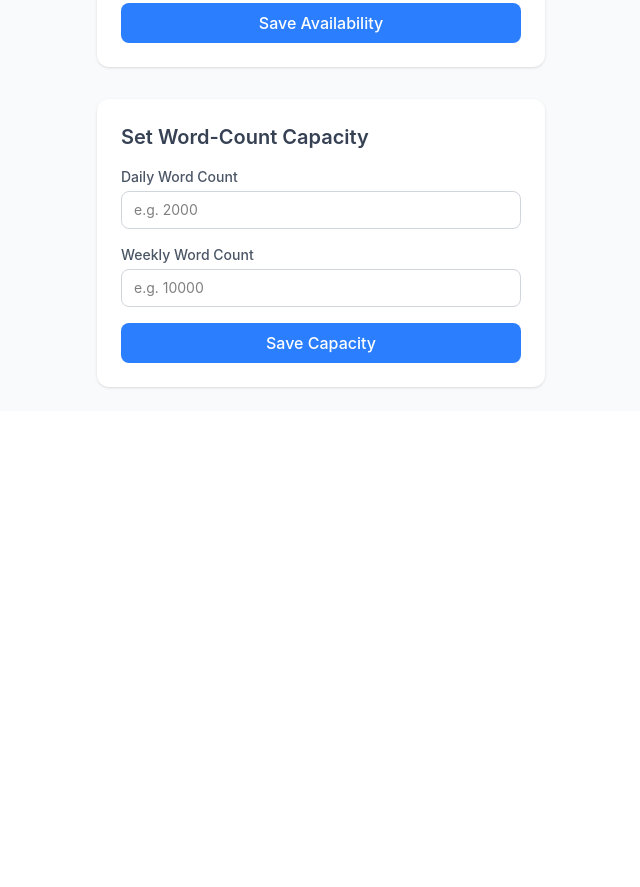
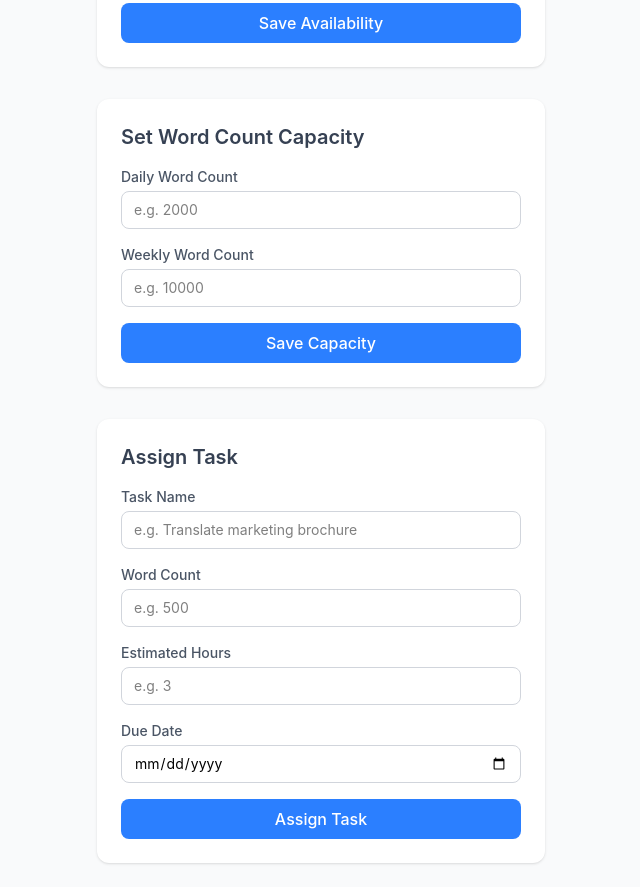
Before and after one commit to prijosimo/locflex, a React (Vite) app in the folder frontend/: page / in a window 1280 px wide. Shown: the part 740-1627 px from the top of the page, without its empty margins (319-959 px from the left). Before the commit the page ends 1151 px from the top, so only its background shows below. Built offline with nearby package versions, Linux system fonts and the light colour scheme; no server answers.

Commit message:
[FR-004] Addes AssignmentForm component. Frontend complete

```diff
--- a/frontend/src/App.jsx
+++ b/frontend/src/App.jsx
@@ -1,6 +1,7 @@
 import { useState } from "react";
 import AvailabilityForm from "./components/AvailabilityForm";
 import CapacityForm from "./components/CapacityForm";
+import AssignmentForm from "./components/AssignmentForm";
 import Dashboard from "./components/Dashboard";
 
 function App() {
@@ -17,6 +18,7 @@ function App() {
       {/* Forms to log new data */}
       <AvailabilityForm onEntryAdded={() => setRefresh((r) => r + 1)} />
       <CapacityForm onCapacitySaved={() => setRefresh((r) => r + 1)} />
+      <AssignmentForm onAssignmentAdded={() => setRefresh((r) => r + 1)} />
     </div>
   );
 }
--- /dev/null
+++ b/frontend/src/components/AssignmentForm.jsx
@@ -0,0 +1,121 @@
+import { useState } from "react";
+
+// Form component that lets a user assign a task and log the  word count
+function AssignmentForm({ onAssignmentAdded }) {
+    const [taskName, setTaskName] = useState("");
+    const [wordCount, setWordCount] = useState("");
+    const [estimatedHours, setEstimatedHours] = useState("");
+    const [dueDate, setDueDate] = useState("");
+    const [message, setMessage] = useState("");
+
+// Form submission: sends assignment data to the backend API
+const handleSubmit = async (e) => {
+    e.preventDefault();
+
+    try {
+        const response = await fetch("http://localhost:5000/api/assignments", {
+            method: "POST",
+            headers: { "Content-Type": "application/json" },
+            body: JSON.stringify({
+                user_id: 1,
+                task_name: taskName,
+                word_count: parseInt(wordCount),
+                estimated_hours: parseFloat(estimatedHours),
+                due_date: dueDate,
+            }),
+        });
+
+        if (response.ok) {
+            setMessage("Task assigned successfully!");
+            setTaskName("");
+            setWordCount("");
+            setEstimatedHours("");
+            setDueDate("");
+            if (onAssignmentAdded) onAssignmentAdded();
+        } else {
+            setMessage("Error assigning task. Please try again.");
+        }
+    } catch (err) {
+        setMessage("Could not connect to the server.");
+    }
+    };
+
+return (
+    <div className="bg-white rounded-xl shadow p-6 w-full max-w-md">
+        <h2 className="text-xl font-semibold text-gray-700 mb-4">
+            Assign Task
+        </h2>
+
+        <form onSubmit={handleSubmit} className="space-y-4">
+            <div>
+                <label className="block text-sm font-medium text-gray-600 mb-1">
+                    Task Name
+                </label>
+                <input
+                    type="text"
+                    value={taskName}
+                    onChange={(e) => setTaskName(e.target.value)}
+                    required
+                    placeholder="e.g. Translate marketing brochure"
+                    className="w-full border border-gray-300 rounded-lg px-3 py-2 text-sm focus:outline-none focus:ring-2 focus:ring-blue-400"
+                />
+            </div>
+
+            <div>
+                <label className="block text-sm font-medium text-gray-600 mb-1">
+                    Word Count
+                </label>
+                <input
+                    type="number"
+                    value={wordCount}
+                    onChange={(e) => setWordCount(e.target.value)}
+                    required
+                    min="0"
+                    placeholder="e.g. 500"
+                    className="w-full border border-gray-300 rounded-lg px-3 py-2 text-sm focus:outline-none focus:ring-2 focus:ring-blue-400"
+                />
+            </div>
+
+        <div>
+            <label className="block text-sm font-medium text-gray-600 mb-1">
+                Estimated Hours
+            </label>
+            <input
+                type="number"
+                value={estimatedHours}
+                onChange={(e) => setEstimatedHours(e.target.value)}
+                min="0"
+                step="0.5"
+                placeholder="e.g. 3"
+                className="w-full border border-gray-300 rounded-lg px-3 py-2 text-sm focus:outline-none focus:ring-2 focus:ring-blue-400"
+            />
+        </div>
+
+        <div>
+            <label className="block text-sm font-medium text-gray-600 mb-1">
+                Due Date
+            </label>
+            <input
+                type="date"
+                value={dueDate}
+                onChange={(e) => setDueDate(e.target.value)}
+                className="w-full border border-gray-300 rounded-lg px-3 py-2 text-sm focus:outline-none focus:ring-2 focus:ring-blue-400"
+            />
+        </div>
+
+        <button
+            type="submit"
+            className="w-full bg-blue-500 hover:bg-blue-600 text-white font-medium py-2 rounded-lg transition"
+        >
+            Assign Task
+        </button>
+
+        {message && (
+            <p className="text-sm text-center text-green-600">{message}</p>
+        )}
+    </form>
+</div>
+);
+}
+
+export default AssignmentForm;
--- a/frontend/src/components/CapacityForm.jsx
+++ b/frontend/src/components/CapacityForm.jsx
@@ -1,6 +1,6 @@
 import { useState } from "react";
 
-// Component of the form that lets a user set  daily and weekly word-count capacity
+// Component of the form that lets a user set  daily and weekly word count capacity
 function CapacityForm({ onCapacitySaved }) {
     const [dailyWordCount, setDailyWordCount] = useState("");
     const [weeklyWordCount, setWeeklyWordCount] = useState("");
@@ -35,7 +35,7 @@ function CapacityForm({ onCapacitySaved }) {
     return (
         <div className="bg-white rounded-xl shadow p-6 w-full max-w-md">
             <h2 className="text-xl font-semibold text-gray-700 mb-4">
-                Set Word-Count Capacity
+                Set Word Count Capacity
             </h2>
 
             <form onSubmit={handleSubmit} className="space-y-4">
```
Also changed, not shown: 1 other file (tests, documents, lock files or other folders).
